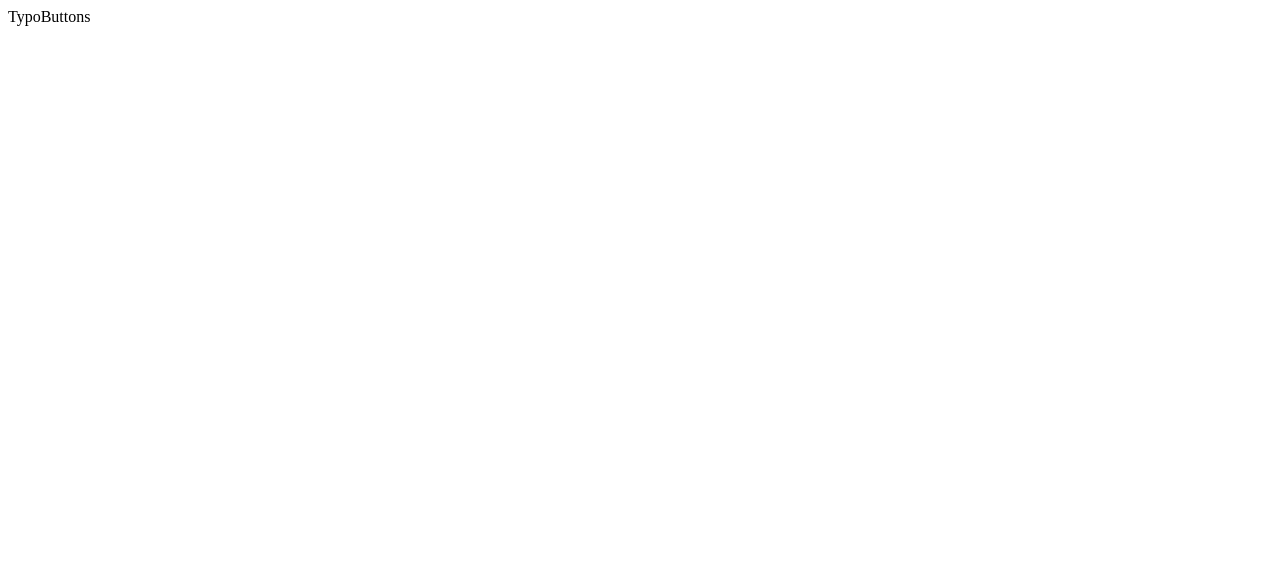
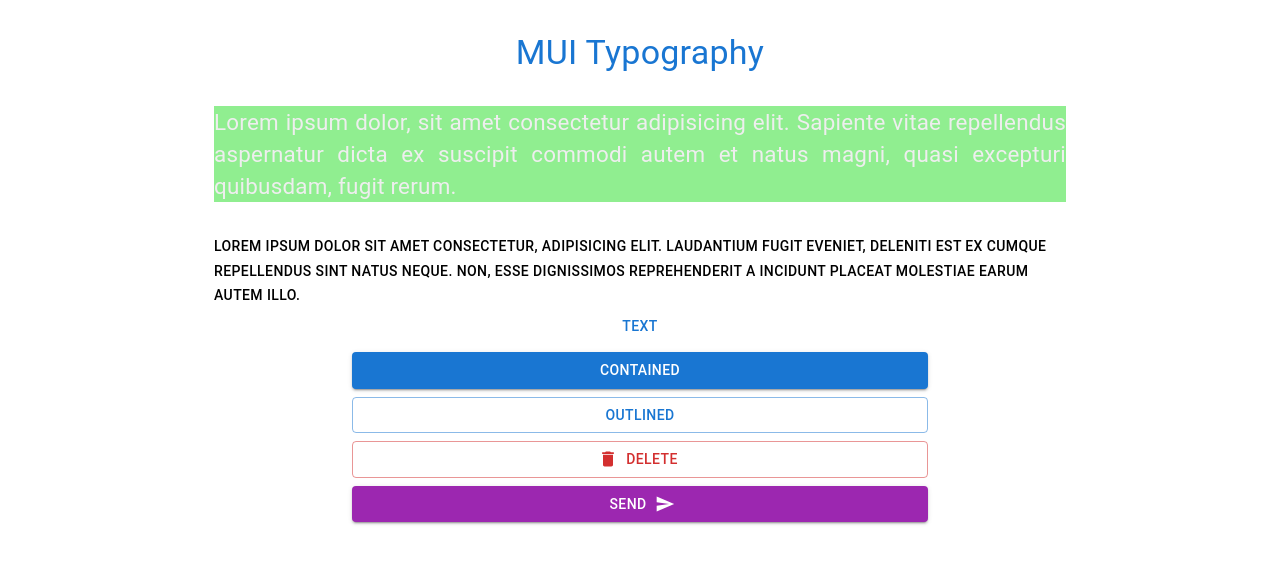
Before and after one commit to Mehmetaliatun/fullstack, a React (Create React App) app in the folder Fullstack/React/rc17_material-intro/material-intro-inClass/: page / in a window 1280 px wide. Shown: the top 564 px of the page. Built offline with nearby package versions, Linux system fonts and the light colour scheme.

Commit message:
buttons, typo, container

```diff
--- a/Fullstack/React/rc17_material-intro/material-intro-inClass/src/components/TypoButtons.jsx
+++ b/Fullstack/React/rc17_material-intro/material-intro-inClass/src/components/TypoButtons.jsx
@@ -1,5 +1,67 @@
+import Typography from "@mui/material/Typography";
+import Container from "@mui/material/Container";
+import Button from "@mui/material/Button";
+import Box from "@mui/system/Box";
+import DeleteIcon from "@mui/icons-material/Delete";
+import SendIcon from "@mui/icons-material/Send";
 const TypoButtons = () => {
-  return <div>TypoButtons</div>;
+  return (
+    <>
+      <Container maxWidth="md">
+        <Typography
+          variant="h4"
+          component="h6"
+          align="center"
+          mt={4}
+          color="primary"
+        >
+          MUI Typography
+        </Typography>
+        <Typography
+          variant="body2"
+          align="justify"
+          mt={4}
+          sx={{ background: "lightgreen", color: "#eee", fontSize: "1.4rem" }}
+        >
+          Lorem ipsum dolor, sit amet consectetur adipisicing elit. Sapiente
+          vitae repellendus aspernatur dicta ex suscipit commodi autem et natus
+          magni, quasi excepturi quibusdam, fugit rerum.
+        </Typography>
+        <Typography
+          variant="button"
+          sx={{ display: "inline-block", marginTop: "2rem" }}
+        >
+          Lorem ipsum dolor sit amet consectetur, adipisicing elit. Laudantium
+          fugit eveniet, deleniti est ex cumque repellendus sint natus neque.
+          Non, esse dignissimos reprehenderit a incidunt placeat molestiae earum
+          autem illo.
+        </Typography>
+      </Container>
+      <Container>
+        <Box
+          sx={{
+            display: "flex",
+            flexDirection: "column",
+            gap: "0.5rem",
+            marginTop: "2rem",
+            // alignItems: "center",
+            width: "50%",
+            margin: "0 auto",
+          }}
+        >
+          <Button variant="text">Text</Button>
+          <Button variant="contained">Contained</Button>
+          <Button variant="outlined">Outlined</Button>
+          <Button variant="outlined" color="error" startIcon={<DeleteIcon />}>
+            Delete
+          </Button>
+          <Button variant="contained" color="secondary" endIcon={<SendIcon />}>
+            Send
+          </Button>
+        </Box>
+      </Container>
+    </>
+  );
 };
 
 export default TypoButtons;
```
Also changed, not shown: Fullstack/React/rc17_material-intro/material-intro-inClass/src/App.js (+9 -0 lines).
